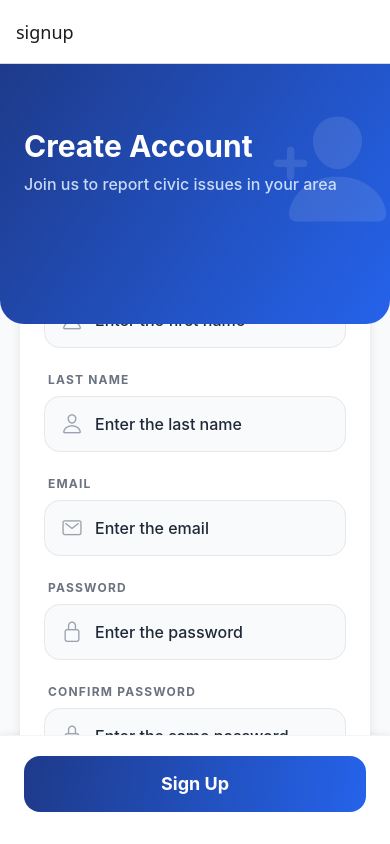
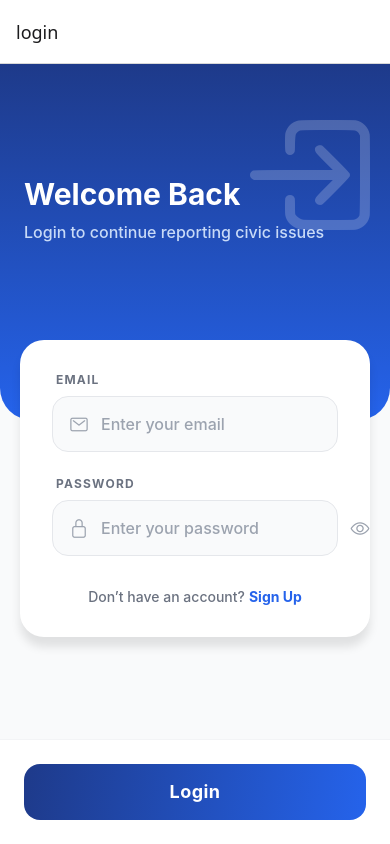
Before and after one commit to Saleem-bazhil/Civil_Resolve_frontend, a React Native app: screen / in a window 390 px wide. Built offline with nearby package versions, Linux system fonts and the light colour scheme.

Commit message:
add the login page ui

```diff
--- a/src/imports/Imports.ts
+++ b/src/imports/Imports.ts
@@ -8,3 +8,4 @@ export {default as DescribeFormIssue} from "../screenComponents/ReportScreenComp
 export {default as AddressFormIssue} from "../screenComponents/ReportScreenComponents/AddressForm";
 export {default as ReviewPage} from "../screenComponents/ReportScreenComponents/ReviewPage";
 export {default as SignupScreen} from "../screens/Signup";
+export {default as LoginScreen} from "../screens/Login";
--- a/src/navigation/RootNavigator.tsx
+++ b/src/navigation/RootNavigator.tsx
@@ -2,13 +2,14 @@ import React from 'react'
 import { createNativeStackNavigator } from '@react-navigation/native-stack'
 import { ScreenContent } from 'components/ScreenContent';
 import BottomTabs from './BottomTabs';
-import { IssueDetailScreen,DescribeFormIssue,AddressFormIssue,ReviewPage, SignupScreen} from '../imports/Imports';
+import { IssueDetailScreen,DescribeFormIssue,AddressFormIssue,ReviewPage, SignupScreen ,LoginScreen} from '../imports/Imports';
 
 const Stack = createNativeStackNavigator();
 
 const RootNavigator = () => {
     return (
         <Stack.Navigator>
+            <Stack.Screen name='login' component={LoginScreen} options={{headerShown:true}}/>
             <Stack.Screen name='signup' component={SignupScreen} options={{headerShown:true}}/>
             <Stack.Screen name="MainTabs" component={BottomTabs} options={{ headerShown: false }} />
             <Stack.Screen name="Screen" component={ScreenContent} options={{ headerShown: true }} />
--- /dev/null
+++ b/src/screens/Login.tsx
@@ -0,0 +1,169 @@
+import {
+    View,
+    Text,
+    ScrollView,
+    TextInput,
+    Pressable,
+    StatusBar,
+    KeyboardAvoidingView,
+    Platform,
+} from "react-native";
+import React, { useState } from "react";
+import { LinearGradient } from "expo-linear-gradient";
+import { Ionicons } from "@expo/vector-icons";
+import { useNavigation } from "@react-navigation/native";
+
+const Login = () => {
+    const navigation = useNavigation<any>();
+    const [focusedField, setFocusedField] = useState<string | null>(null);
+    const [showPassword, setShowPassword] = useState(false);
+
+    return (
+        <View className="flex-1 bg-gray-50">
+            <StatusBar barStyle="light-content" backgroundColor="#1E3A8A" />
+
+            {/* header */}
+            <View>
+                <LinearGradient
+                    colors={["#1E3A8A", "#2563EB"]}
+                    className="px-6 pt-28 pb-44 rounded-b-[32px]"
+                >
+                    {/* background icon */}
+                    <View className="absolute right-0 top-6 opacity-20">
+                        <Ionicons name="log-in-outline" size={160} color="white" />
+                    </View>
+
+                    <Text className="text-white text-3xl font-bold mb-2">
+                        Welcome Back
+                    </Text>
+                    <Text className="text-blue-100 text-base font-medium opacity-90">
+                        Login to continue reporting civic issues
+                    </Text>
+                </LinearGradient>
+            </View>
+
+            {/* form */}
+            <KeyboardAvoidingView
+                behavior={Platform.OS === "ios" ? "padding" : undefined}
+                className="flex-1"
+            >
+                <ScrollView
+                    className="-mt-20 flex-1"
+                    contentContainerStyle={{ paddingHorizontal: 20, paddingBottom: 20 }}
+                    showsVerticalScrollIndicator={false}
+                >
+                    {/* card */}
+                    <View
+                        className="bg-white rounded-3xl p-8 mb-6"
+                        style={{
+                            elevation: 10,
+                            shadowColor: "#000",
+                            shadowOffset: { width: 0, height: 10 },
+                            shadowOpacity: 0.1,
+                            shadowRadius: 10,
+                        }}
+                    >
+                        {/* Email */}
+                        <View className="mb-6">
+                            <Text className="text-gray-500 text-xs font-bold uppercase mb-2 ml-1 tracking-widest">
+                                Email
+                            </Text>
+                            <View
+                                className={`flex-row items-center rounded-2xl px-4 h-14 border ${focusedField === "email"
+                                    ? "border-blue-600 bg-blue-50"
+                                    : "border-gray-200 bg-gray-50"
+                                    }`}
+                            >
+                                <Ionicons
+                                    name="mail-outline"
+                                    size={20}
+                                    color={focusedField === "email" ? "#2563EB" : "#9CA3AF"}
+                                    style={{ marginRight: 12 }}
+                                />
+                                <TextInput
+                                    placeholder="Enter your email"
+                                    placeholderTextColor="#9CA3AF"
+                                    onFocus={() => setFocusedField("email")}
+                                    onBlur={() => setFocusedField(null)}
+                                    className="flex-1 h-full text-gray-800 text-base font-medium"
+                                    selectionColor="#2563EB"
+                                    autoCapitalize="none"
+                                    keyboardType="email-address"
+                                />
+                            </View>
+                        </View>
+
+                        {/* Password */}
+                        <View className="mb-8">
+                            <Text className="text-gray-500 text-xs font-bold uppercase mb-2 ml-1 tracking-widest">
+                                Password
+                            </Text>
+                            <View
+                                className={`flex-row items-center rounded-2xl px-4 h-14 border ${focusedField === "password"
+                                    ? "border-blue-600 bg-blue-50"
+                                    : "border-gray-200 bg-gray-50"
+                                    }`}
+                            >
+                                <Ionicons
+                                    name="lock-closed-outline"
+                                    size={20}
+                                    color={focusedField === "password" ? "#2563EB" : "#9CA3AF"}
+                                    style={{ marginRight: 12 }}
+                                />
+                                <TextInput
+                                    secureTextEntry={!showPassword}
+                                    placeholder="Enter your password"
+                                    placeholderTextColor="#9CA3AF"
+                                    onFocus={() => setFocusedField("password")}
+                                    onBlur={() => setFocusedField(null)}
+                                    className="flex-1 h-full text-gray-800 text-base font-medium"
+                                    selectionColor="#2563EB"
+                                />
+                                <Pressable onPress={() => setShowPassword(!showPassword)}>
+                                    <Ionicons
+                                        name={showPassword ? "eye-off-outline" : "eye-outline"}
+                                        size={20}
+                                        color="#9CA3AF"
+                                    />
+                                </Pressable>
+                            </View>
+                        </View>
+
+                        {/* Sign Up */}
+                        <View className="flex-row justify-center items-center">
+                            <Text className="text-gray-500 font-medium">
+                                Don’t have an account?
+                            </Text>
+                            <Pressable onPress={() => navigation.navigate("signup")}>
+                                <Text className="text-blue-600 font-bold ml-1">
+                                    Sign Up
+                                </Text>
+                            </Pressable>
+                        </View>
+                    </View>
+                </ScrollView>
+
+                {/* footer button */}
+                <View className="bg-white px-6 py-6 border-t border-gray-100">
+                    <Pressable
+                        onPress={() => navigation.navigate("MainTabs")}
+                        className="rounded-2xl overflow-hidden"
+                    >
+                        <LinearGradient
+                            colors={["#1E3A8A", "#2563EB"]}
+                            start={{ x: 0, y: 0 }}
+                            end={{ x: 1, y: 1 }}
+                            className="h-14 items-center justify-center flex-row"
+                        >
+                            <Text className="text-white font-bold text-lg tracking-wide">
+                                Login
+                            </Text>
+                        </LinearGradient>
+                    </Pressable>
+                </View>
+            </KeyboardAvoidingView>
+        </View>
+    );
+};
+
+export default Login;
--- a/src/screens/Signup.tsx
+++ b/src/screens/Signup.tsx
@@ -201,7 +201,7 @@ const Signup = () => {
                         </View>
                         <View className="my-5 flex-row justify-center mr-2">
                             <Text className="font-medium text-gray-500">Already have an account? </Text>
-                            <Pressable onPress={() => navigation.navigate("Login")}>
+                            <Pressable onPress={() => navigation.navigate("login")}>
                                 <Text className="font-bold text-blue-600">Log In</Text>
                             </Pressable>
                         </View>
@@ -220,7 +220,7 @@ const Signup = () => {
                     }}
                 >
                     <Pressable
-                        onPress={() => navigation.navigate("MainTabs")}
+                        onPress={() => navigation.navigate("login")}
                         className="rounded-2xl overflow-hidden"
                     >
                         <LinearGradient
```
